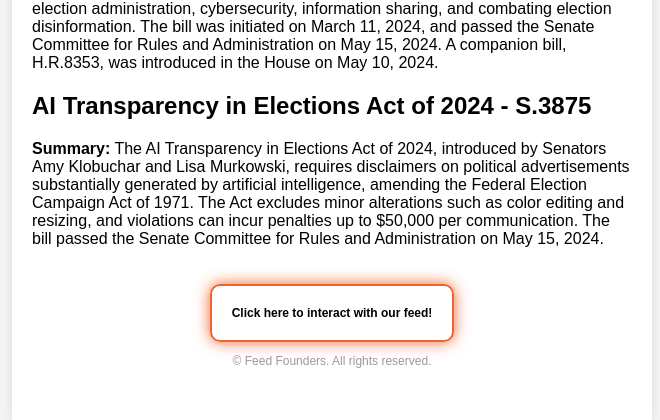
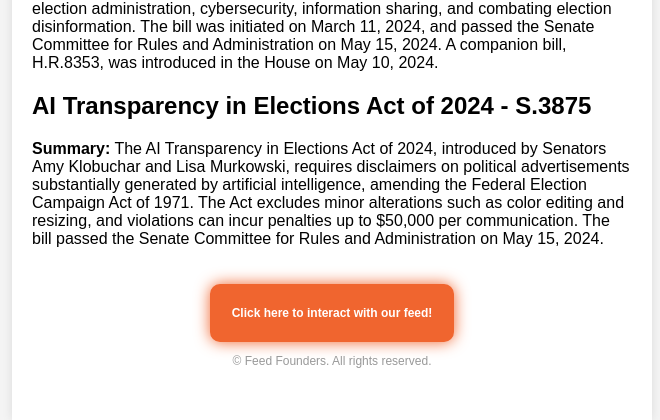
Before and after one commit to heeyunjeon/feedfounders, a Flask app: template templates/framer.html in a window 1280 px wide. Shown: the part 989-1409 px from the top of the page, without its empty margins (308-968 px from the left). Run offline with Flask 3, Linux system fonts and the light colour scheme; the template is opened without the code that fills it: values that come from a table or form of the project are taken from there, others are empty; data comes from the database, SQL or seed files in the repository.

Commit message:
prettify more

```diff
--- a/templates/framer.html
+++ b/templates/framer.html
@@ -69,8 +69,8 @@
         </div>
         {% endfor %}
         <div class="footer">
-            <div style="border: 2px solid #F0652F; padding: 20px; border-radius: 10px; box-shadow: 0 0 15px #F0652F; display: inline-block;">
-                <a href="https://www.feedfounders.com/interact" style="color: #000000; font-weight: bold; text-decoration: none;">Click here to interact with our feed!</a> <!-- Styled clickable link -->
+            <div style="background-color: #F0652F; border: 2px solid #F0652F; padding: 20px; border-radius: 10px; box-shadow: 0 0 15px #F0652F; display: inline-block;">
+                <a href="https://www.feedfounders.com/interact" style="color: white; font-weight: 900; text-decoration: none;">Click here to interact with our feed!</a> <!-- Styled clickable link -->
             </div>
             <p>&copy; {{ current_year }} Feed Founders. All rights reserved.</p>
         </div>
```
